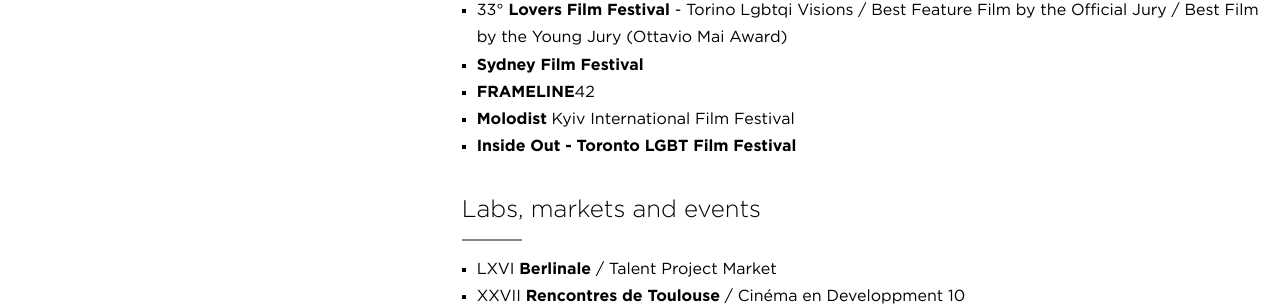
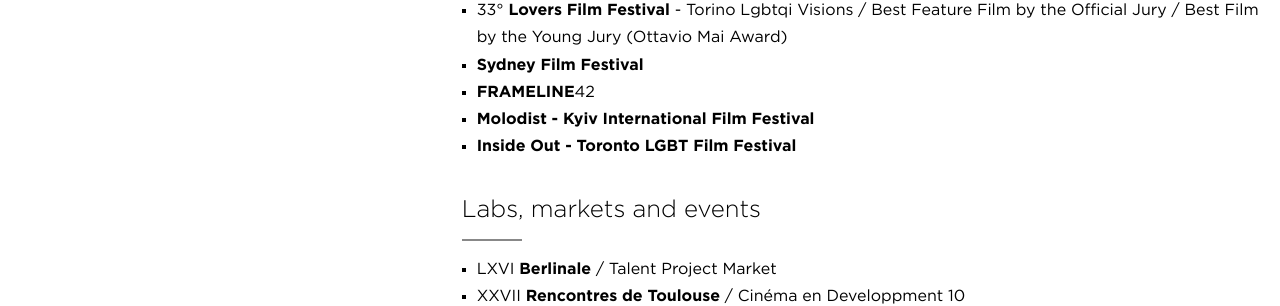
Before and after one commit to arthrfrts/besouro, a Jekyll site: the page built from _projects/hard-paint.md, in a window 1280 px wide. Shown: the part 1223-1529 px from the top of the page. Built offline with Jekyll 4.4.1, drawn with Linux system fonts in a browser that asks for light colours.

```diff
--- a/_projects/hard-paint.md
+++ b/_projects/hard-paint.md
@@ -36,7 +36,7 @@ While facing criminal charges, Pedro must grapple with his sister’s sudden dec
 * 33° **Lovers Film Festival** - Torino Lgbtqi Visions / Best Feature Film by the Official Jury / Best Film by the Young Jury (Ottavio Mai Award)
 * **Sydney Film Festival**
 * **FRAMELINE**42
-* **Molodist** Kyiv International Film Festival
+* **Molodist - Kyiv International Film Festival**
 * **Inside Out - Toronto LGBT Film Festival**
 
 ## Labs, markets and events
```
